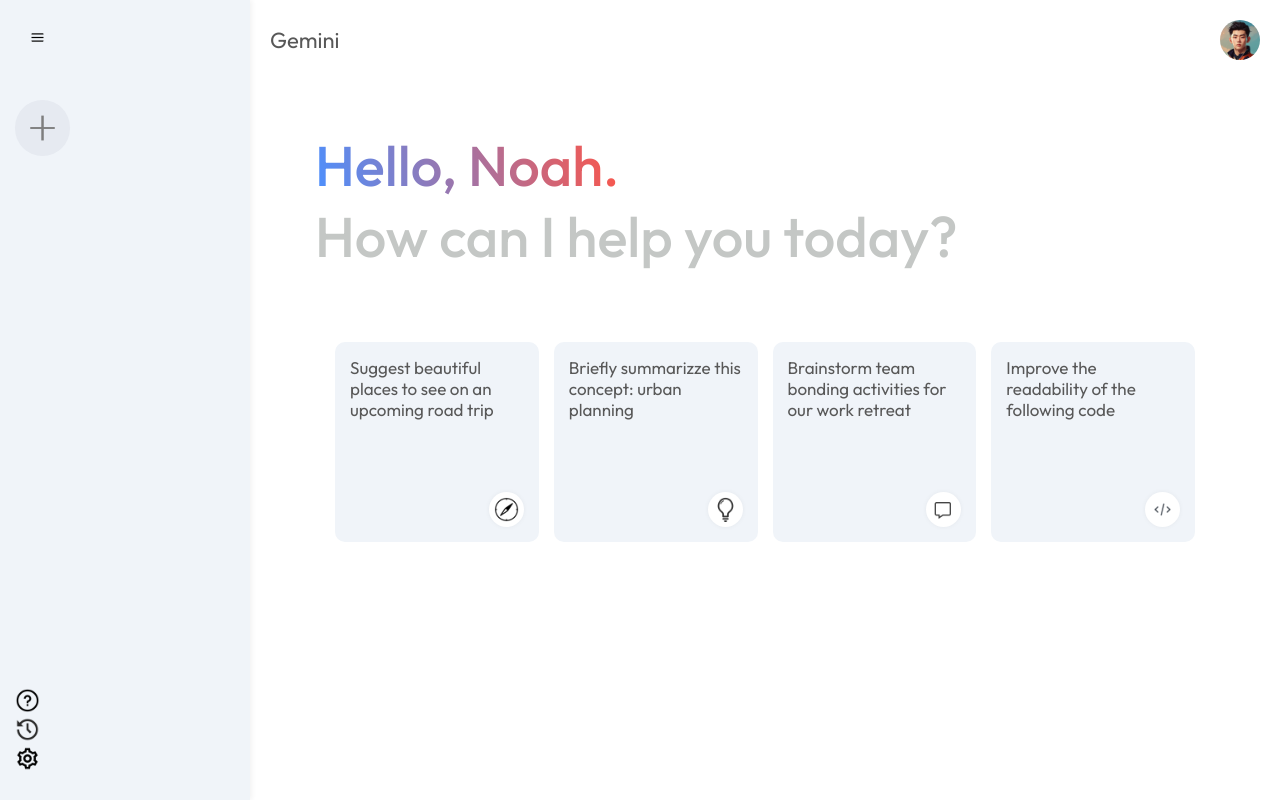
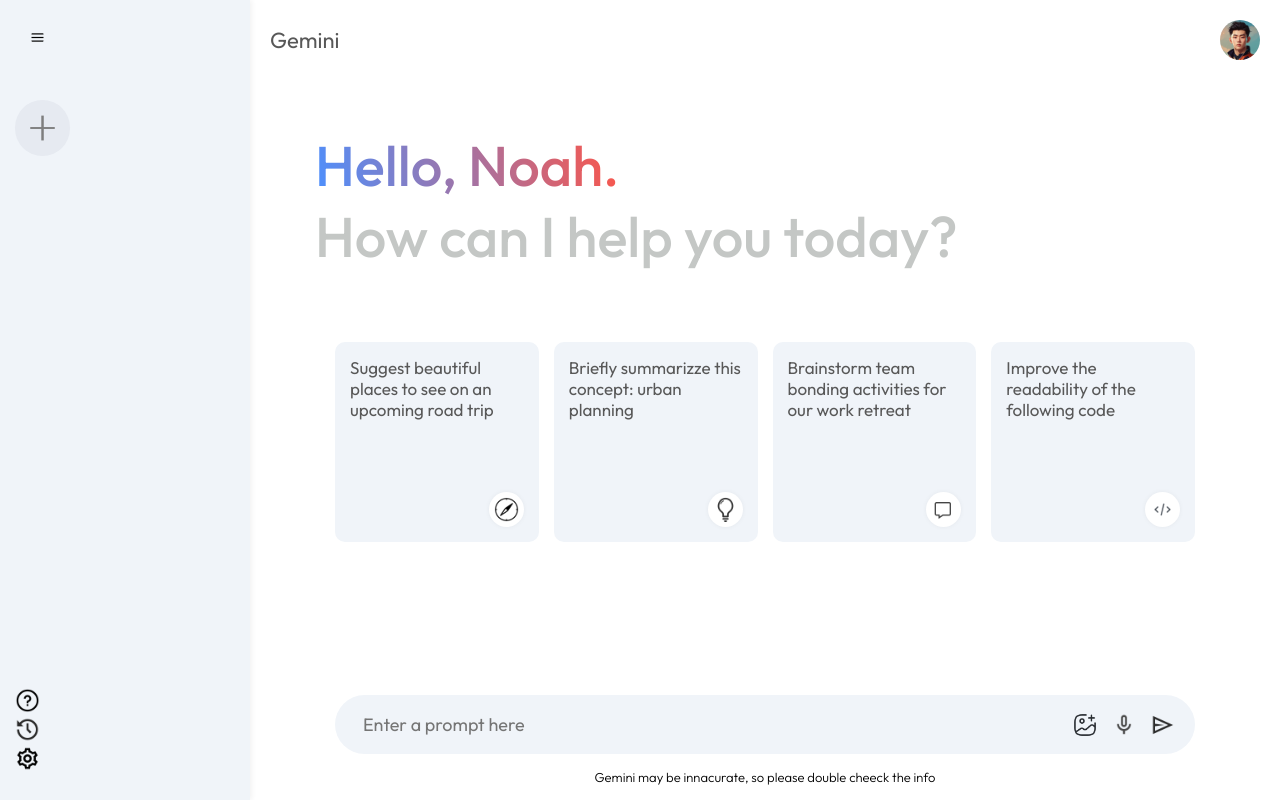
Before and after one commit to NoahMenezes/gemini-clone, a React (Vite) app: page / in a window 1280 px wide. Built offline with nearby package versions, Linux system fonts and the light colour scheme; a web font is replaced by a local one.

Commit message:
main css complete

```diff
--- a/src/components/Main/Main.css
+++ b/src/components/Main/Main.css
@@ -91,7 +91,48 @@
     box-shadow: 0 0 5px rgba(0,0,0,0.05); /* Subtle shadow for depth */
 }
 
+.main-bottom{
+    position: absolute;
+    bottom: 0;
+    width: 100%;
+    max-width: 900px;
+    padding: 0px 20px;
+    margin: auto;
+}
+.search-box{
+    display: flex;
+    align-items: center;
+    justify-content: space-between;
+    gap: 20px;
+    background-color: #f0f4f9;
+    padding: 10px 20px;
+    border-radius: 50px;
+}
+.search-box img{
+    width: 24px;
+    cursor: pointer;
+}
+.search-box input{
+    flex: 1;
+    background: transparent;
+    border: none;
+    outline: none;
+    padding: 8px;
+    font-size: 18px;
 
+}
+.search-box div{
+    display: flex;
+    align-items: center;
+    gap: 15px;
+}
+.main .bottom-info{
+    font-size: 13px;
+    margin: 15px;
+    text-align: center;
+    font-weight: 300;
+
+}
 /* --- Responsive Design for Mobile --- */
 @media (max-width: 600px) {
     .main .greet {
--- a/src/components/Main/Main.jsx
+++ b/src/components/Main/Main.jsx
@@ -32,6 +32,19 @@
                     <img src={assets.code_icon} alt="" />
                 </div>
             </div>
+            <div className="main-bottom">
+                <div className="search-box">
+                    <input type="text" placeholder='Enter a prompt here' />
+                    <div>
+                        <img src={assets.gallery_icon} alt="" />
+                        <img src={assets.mic_icon} alt="" />
+                        <img src={assets.send_icon} alt="" />
+                    </div>
+                </div>
+                <div className="bottom-info">
+                    Gemini may be innacurate, so please double cheeck the info
+                </div>
+            </div>
         </div>
     </div>
   )
```
